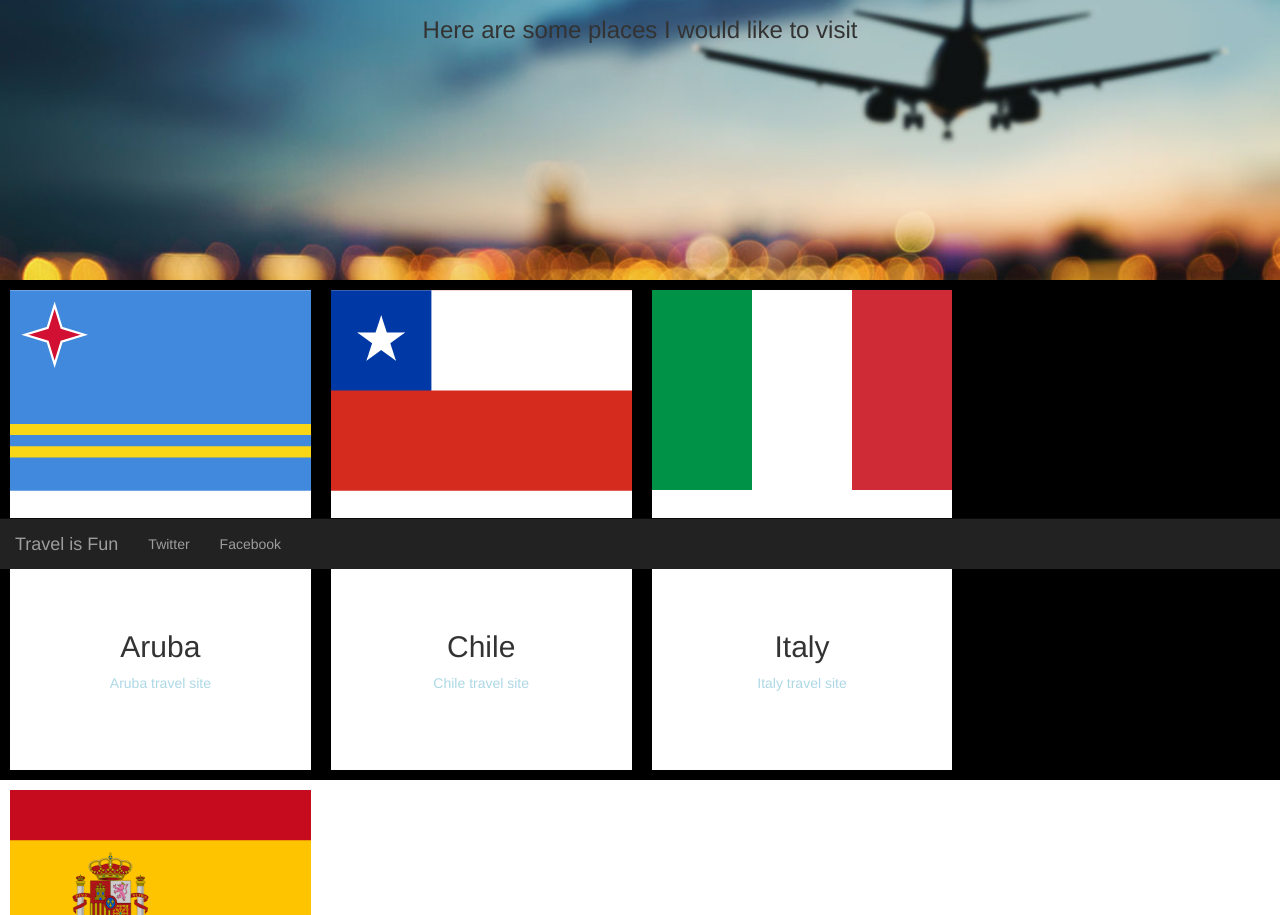
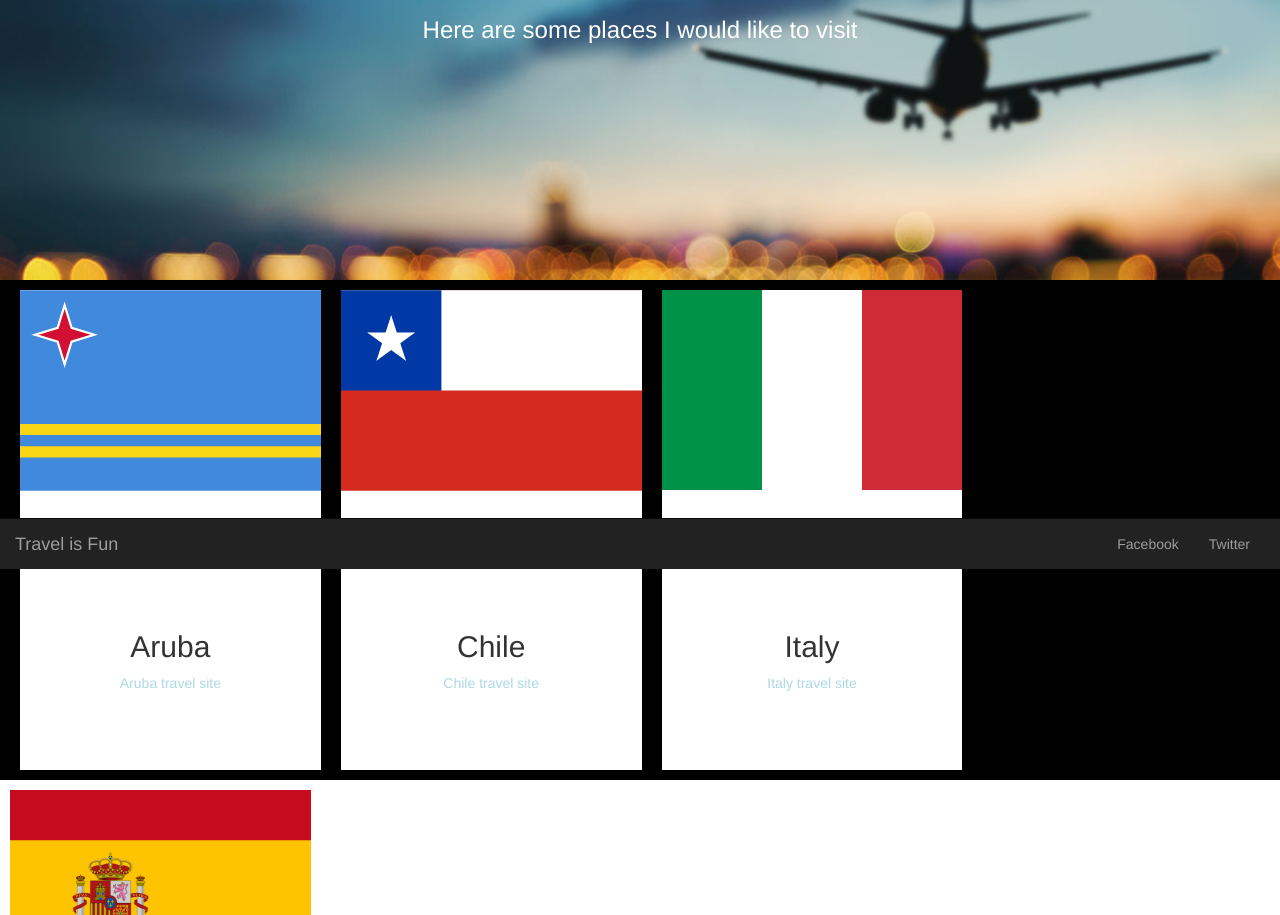
Before and after one commit to MikeJohnstone2008/bootstrap_travel, a plain HTML site: page index.html in a window 1280 px wide. Shown: the part 231-1146 px from the top of the page. Drawn offline with nearby package versions, Linux system fonts and the light colour scheme.

Commit message:
Final Regular-mode changes

```diff
--- a/assets/stylesheets/style.css
+++ b/assets/stylesheets/style.css
@@ -12,6 +12,7 @@ body {
   background-size: cover;
   background-repeat: no-repeat;
   margin-bottom: 0;
+  color: white;
 }
 .container  {
   text-align: center;
@@ -39,7 +40,7 @@ body {
 
 #flag1  {
   background-image: url("../images/aruba_flag.svg");
-
+margin-left: 20px;
 }
 #flag2  {
   background-image: url("../images/chile_flag.svg");
@@ -58,8 +59,8 @@ body {
   text-align: center;
   padding: 15px;
 }
-li.footer {
-  float:right;
+#footer  {
+  float: right;
 }
 /*table {
   height: 200px;
--- a/index.html
+++ b/index.html
@@ -101,7 +101,7 @@
 
         <!-- Collect the nav links, forms, and other content for toggling -->
         <div class="collapse navbar-collapse" id="bs-example-navbar-collapse-1">
-          <ul class="nav navbar-nav">
+          <ul id="footer" class="nav navbar-nav">
             <li class="footer"><a href="#">Facebook <span class="sr-only">(current)</span></a></li>
             <li class="footer"><a href="#">Twitter</a></li>
             </li>
```
